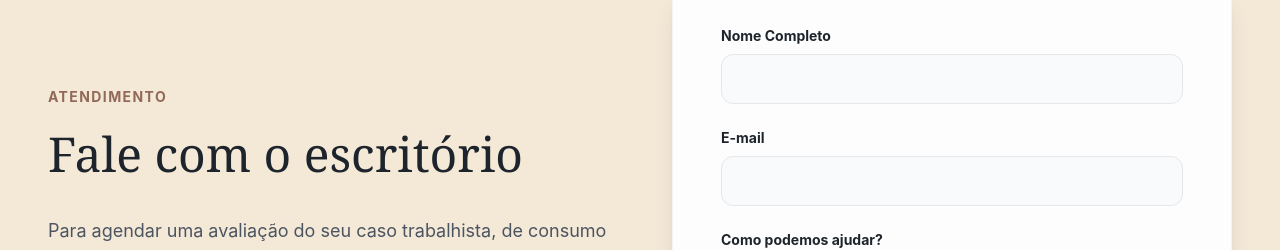
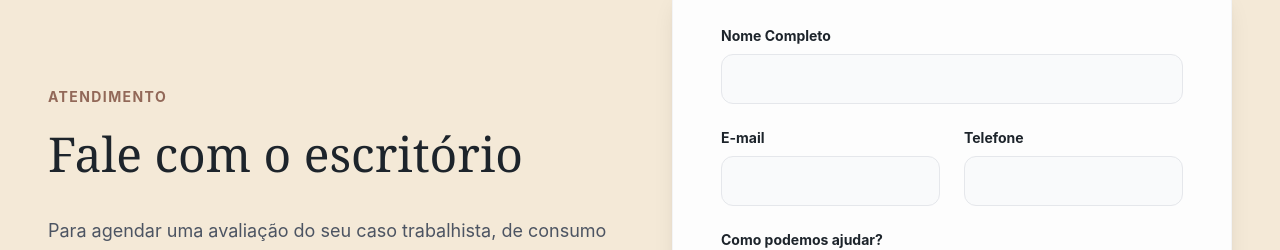
Before and after one commit to Amand4May/sdarrochella-advocacia, a React (Vite) app: page / in a window 1280 px wide. Shown: the part 5742-5992 px from the top of the page. Built offline with nearby package versions, Linux system fonts and the light colour scheme.

Commit message:
feat: integrate EmailJS to contact form and secure API keys

```diff
--- a/src/components/Contato.tsx
+++ b/src/components/Contato.tsx
@@ -18,10 +18,10 @@ export function Contato() {
     setStatus('idle');
 
     emailjs.sendForm(
-      'SEU_SERVICE_ID', // Substituir depois
-      'SEU_TEMPLATE_ID', // Substituir depois
+      import.meta.env.VITE_EMAILJS_SERVICE_ID,
+      import.meta.env.VITE_EMAILJS_TEMPLATE_ID,
       form.current,
-      'SUA_PUBLIC_KEY' // Substituir depois
+      import.meta.env.VITE_EMAILJS_PUBLIC_KEY
     )
     .then(() => {
       setStatus('sucesso');
@@ -87,6 +87,7 @@ export function Contato() {
               />
             </div>
 
+            <div className="grid grid-cols-1 md:grid-cols-2 gap-6">
               <div>
                 <label htmlFor="email" className="block text-sm font-bold text-adv-marinho mb-2">E-mail</label>
                 <input
@@ -96,6 +97,19 @@ export function Contato() {
                   required
                   className="w-full bg-gray-50 border border-gray-200 rounded-xl px-4 py-3 focus:outline-none focus:ring-2 focus:ring-adv-marrom focus:border-transparent transition-all"
                 />
+              </div>
+
+              {/* 👉 NOVO: Campo de Telefone Adicionado 👈 */}
+              <div>
+                <label htmlFor="telefone" className="block text-sm font-bold text-adv-marinho mb-2">Telefone</label>
+                <input
+                  type="tel"
+                  id="telefone"
+                  name="telefone"
+                  required
+                  className="w-full bg-gray-50 border border-gray-200 rounded-xl px-4 py-3 focus:outline-none focus:ring-2 focus:ring-adv-marrom focus:border-transparent transition-all"
+                />
+              </div>
             </div>
 
             <div>
```
Also changed, not shown: 1 other file (tests, documents, lock files or other folders). Lines whose indentation alone changed are shown as unchanged.
